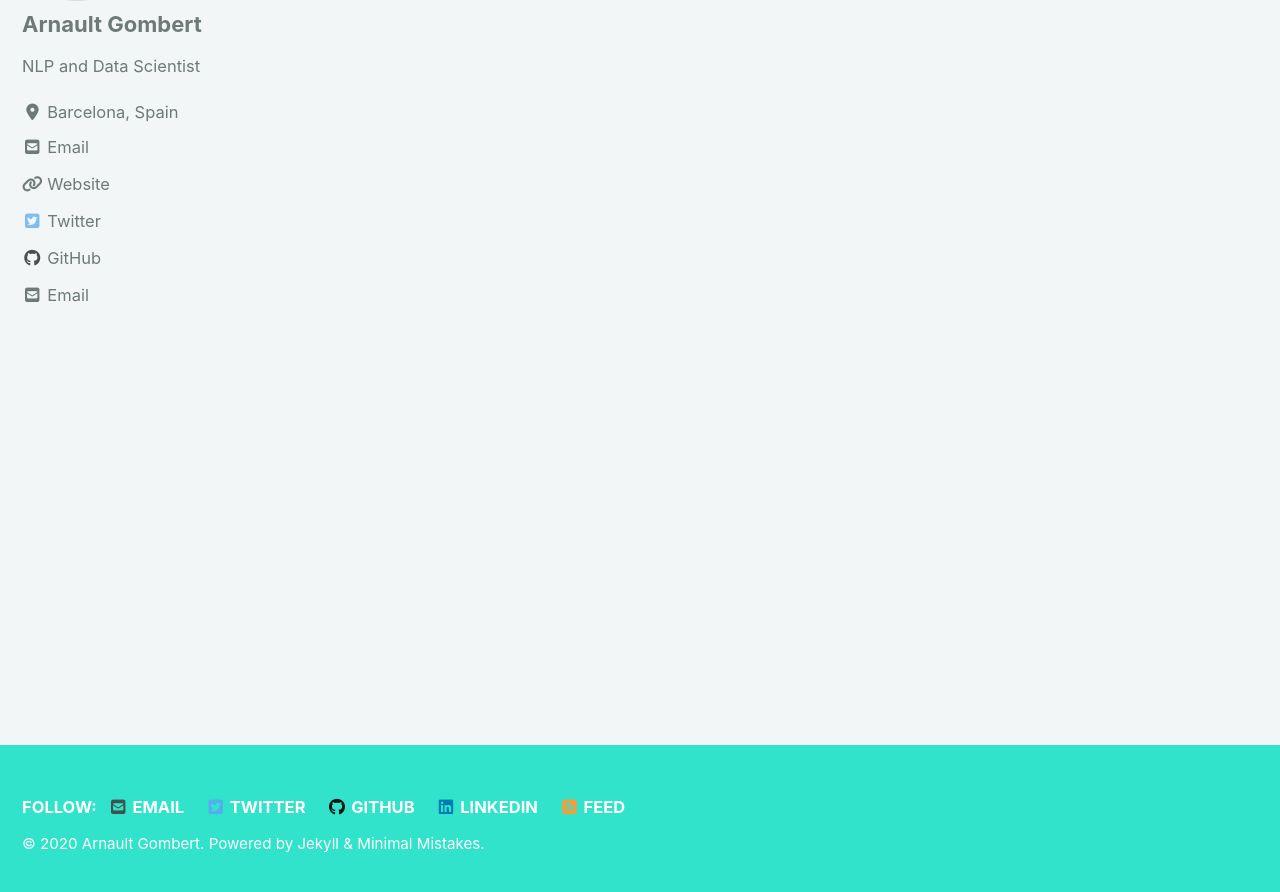
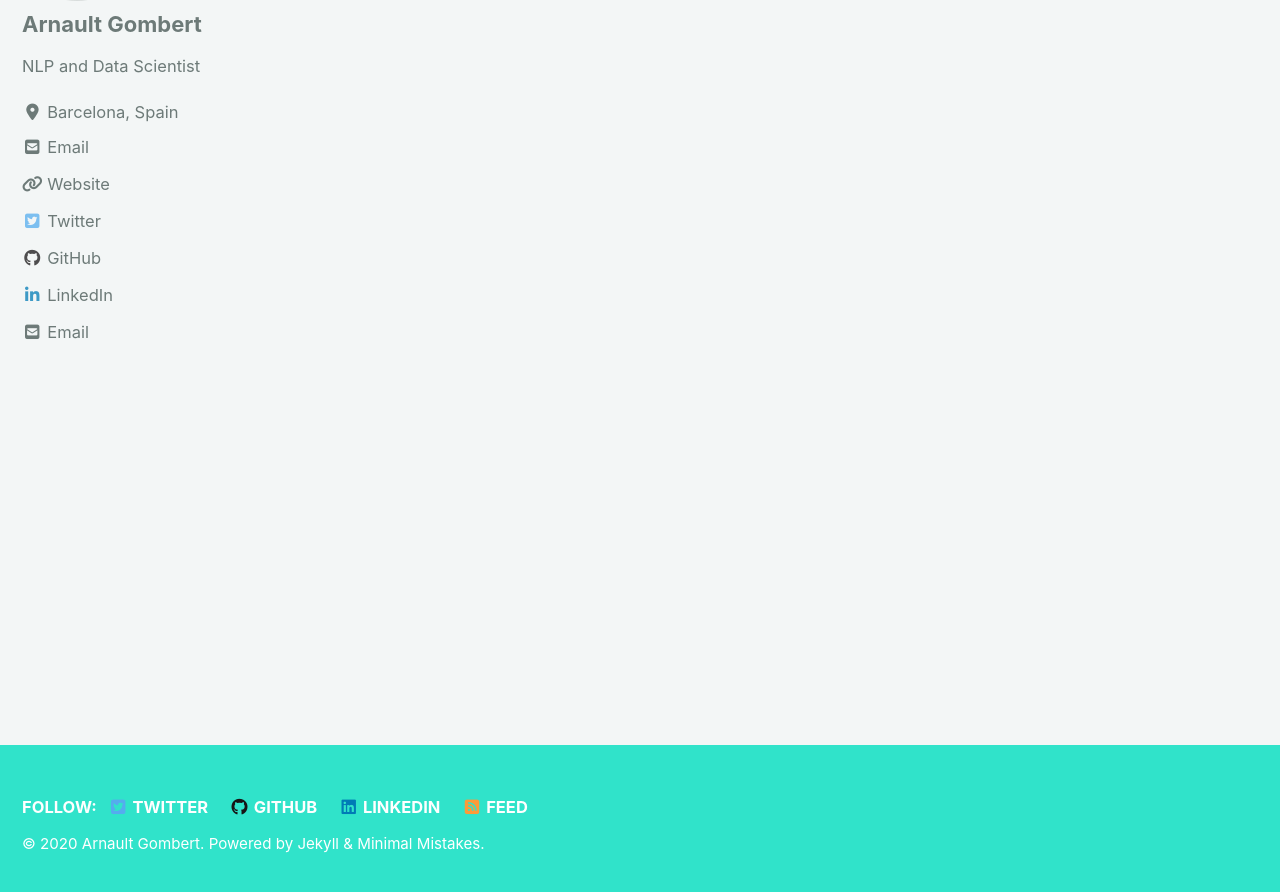
Before and after one commit to agombert/agombert.github.io, a Jekyll site: the page built from index.html, in a window 1280 px wide and 900 px high, scrolled down 222 px. Shown: the top 892 px of the window. Built offline with Jekyll 4.4.1, drawn with Linux system fonts in a browser that asks for light colours; cached includes are drawn as plain includes; nearby versions of some CDN libraries; the list of posts is cut into pages by our own code.

Commit message:
change linkedin icon

```diff
--- a/_config.yml
+++ b/_config.yml
@@ -125,13 +125,13 @@ author:
     - label: "GitHub"
       icon: "fab fa-fw fa-github"
       url: "https://github.com/agombert"
+    - label: "LinkedIn"
+      icon: "fab fa-fw fa-linkedin-in"
+      url: "https://www.linkedin.com/in/arnault-gombert-37a1a1a0/"
 
 # Site Footer
 footer:
   links:
-    - label: "Email"
-      icon: "fas fa-fw fa-envelope-square"
-      url: mailto:arnault.gombert@pm.me
     - label: "Twitter"
       icon: "fab fa-fw fa-twitter-square"
       url: "https://twitter.com/agomberto"
```
